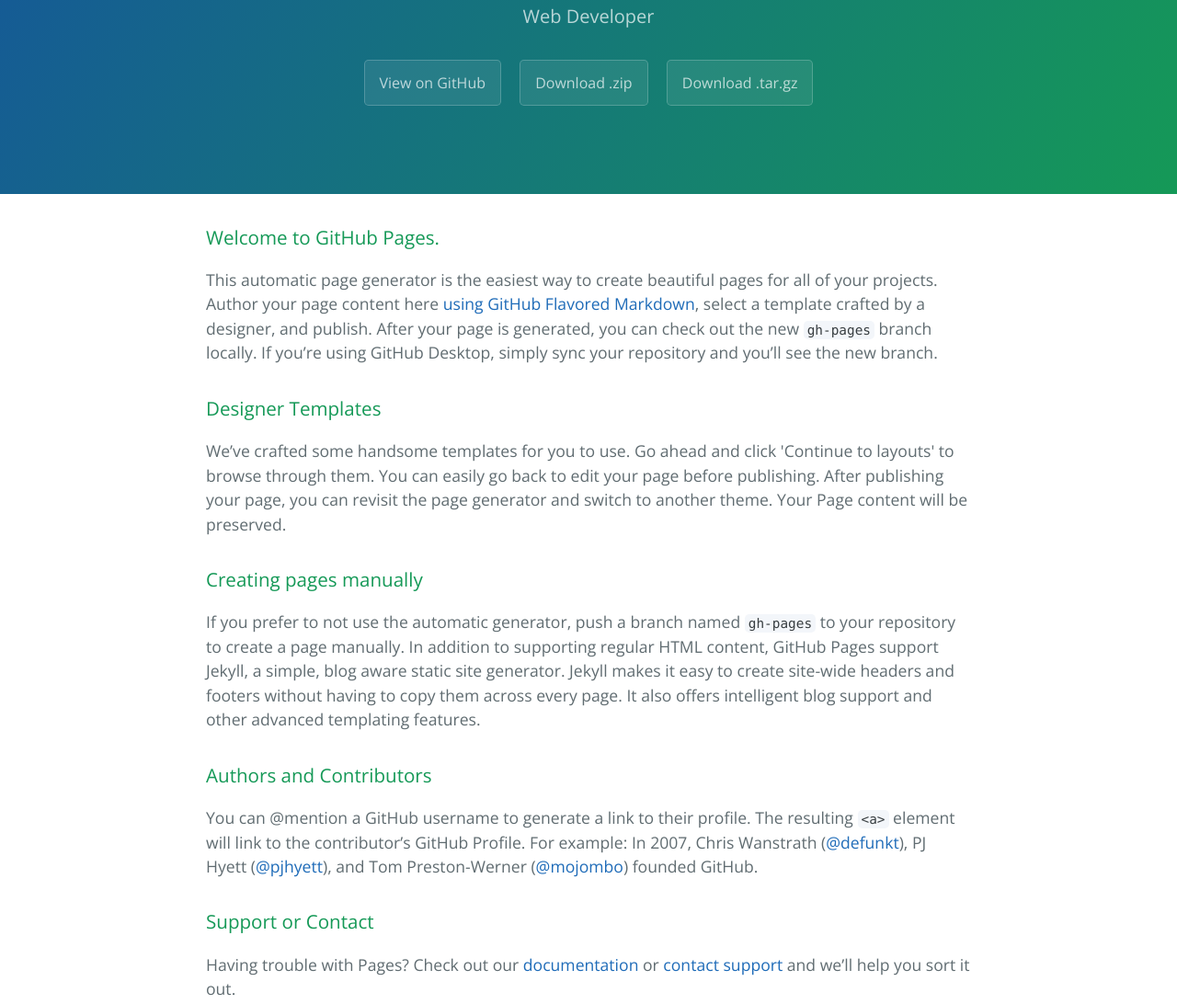
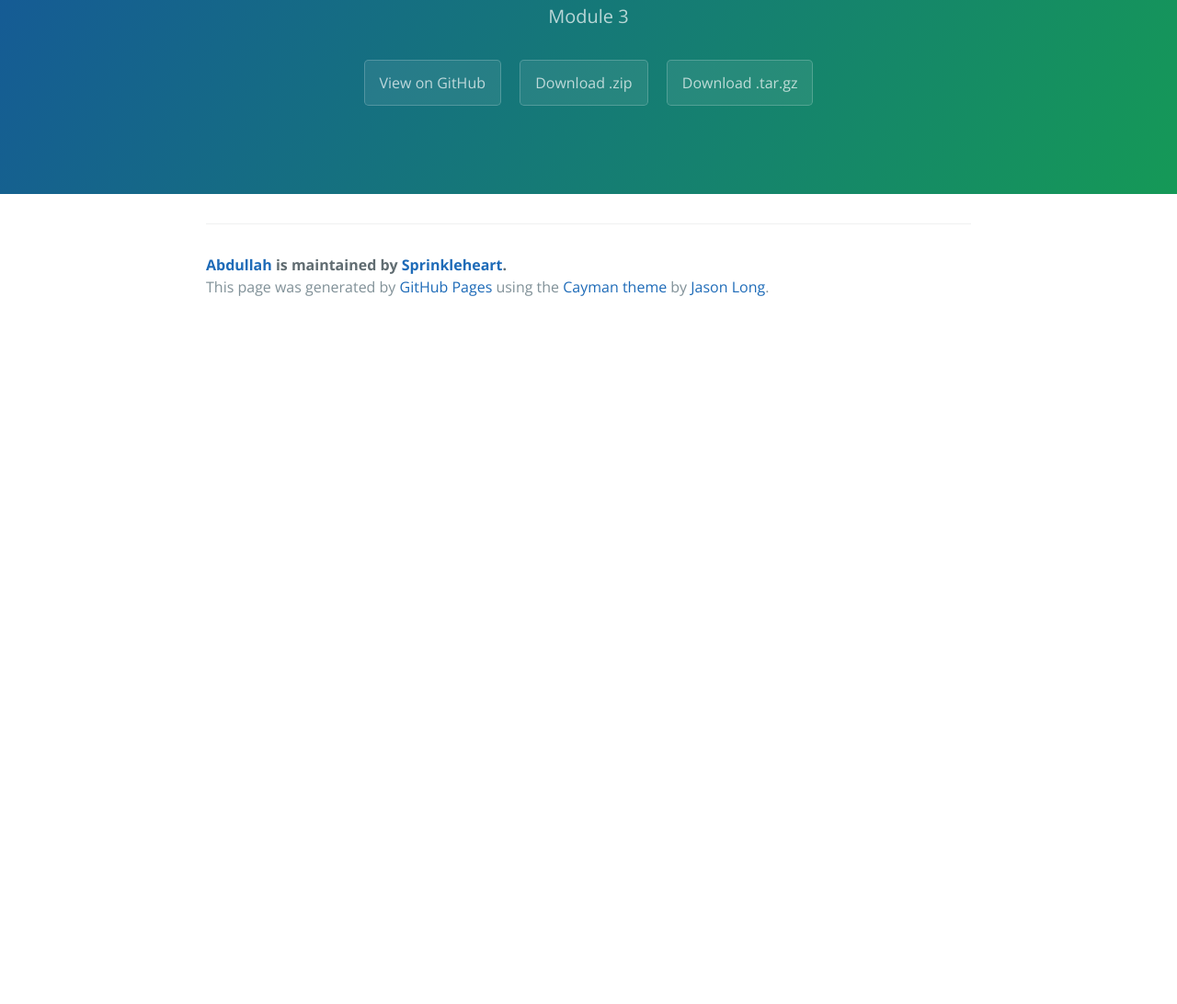
Before and after one commit to Sprinkleheart/Abdullah, a plain HTML site: page index.html in a window 1280 px wide. Shown: the part 172-1264 px from the top of the page at 92% size. After the commit the page ends 800 px from the top, so only its background shows below. Drawn offline with nearby package versions, Linux system fonts and the light colour scheme.

```diff
--- a/index.html
+++ b/index.html
@@ -12,28 +12,14 @@
   <body>
     <section class="page-header">
       <h1 class="project-name">Abdullah</h1>
-      <h2 class="project-tagline">Web Developer</h2>
+      <h2 class="project-tagline">Module 3</h2>
       <a href="https://github.com/Sprinkleheart/Abdullah" class="btn">View on GitHub</a>
       <a href="https://github.com/Sprinkleheart/Abdullah/zipball/master" class="btn">Download .zip</a>
       <a href="https://github.com/Sprinkleheart/Abdullah/tarball/master" class="btn">Download .tar.gz</a>
     </section>
 
     <section class="main-content">
-      <h3>
-<a id="welcome-to-github-pages" class="anchor" href="#welcome-to-github-pages" aria-hidden="true"><span aria-hidden="true" class="octicon octicon-link"></span></a>Welcome to GitHub Pages.</h3>
-<p>This automatic page generator is the easiest way to create beautiful pages for all of your projects. Author your page content here <a href="https://docs.github.com/github/writing-on-github/getting-started-with-writing-and-formatting-on-github/basic-writing-and-formatting-syntax">using GitHub Flavored Markdown</a>, select a template crafted by a designer, and publish. After your page is generated, you can check out the new <code>gh-pages</code> branch locally. If you’re using GitHub Desktop, simply sync your repository and you’ll see the new branch.</p>
-<h3>
-<a id="designer-templates" class="anchor" href="#designer-templates" aria-hidden="true"><span aria-hidden="true" class="octicon octicon-link"></span></a>Designer Templates</h3>
-<p>We’ve crafted some handsome templates for you to use. Go ahead and click 'Continue to layouts' to browse through them. You can easily go back to edit your page before publishing. After publishing your page, you can revisit the page generator and switch to another theme. Your Page content will be preserved.</p>
-<h3>
-<a id="creating-pages-manually" class="anchor" href="#creating-pages-manually" aria-hidden="true"><span aria-hidden="true" class="octicon octicon-link"></span></a>Creating pages manually</h3>
-<p>If you prefer to not use the automatic generator, push a branch named <code>gh-pages</code> to your repository to create a page manually. In addition to supporting regular HTML content, GitHub Pages support Jekyll, a simple, blog aware static site generator. Jekyll makes it easy to create site-wide headers and footers without having to copy them across every page. It also offers intelligent blog support and other advanced templating features.</p>
-<h3>
-<a id="authors-and-contributors" class="anchor" href="#authors-and-contributors" aria-hidden="true"><span aria-hidden="true" class="octicon octicon-link"></span></a>Authors and Contributors</h3>
-<p>You can @mention a GitHub username to generate a link to their profile. The resulting <code>&lt;a&gt;</code> element will link to the contributor’s GitHub Profile. For example: In 2007, Chris Wanstrath (<a class="user-mention" data-hovercard-type="user" data-hovercard-url="/users/defunkt/hovercard" data-octo-click="hovercard-link-click" data-octo-dimensions="link_type:self" href="https://github.com/defunkt">@defunkt</a>), PJ Hyett (<a class="user-mention" data-hovercard-type="user" data-hovercard-url="/users/pjhyett/hovercard" data-octo-click="hovercard-link-click" data-octo-dimensions="link_type:self" href="https://github.com/pjhyett">@pjhyett</a>), and Tom Preston-Werner (<a class="user-mention" data-hovercard-type="user" data-hovercard-url="/users/mojombo/hovercard" data-octo-click="hovercard-link-click" data-octo-dimensions="link_type:self" href="https://github.com/mojombo">@mojombo</a>) founded GitHub.</p>
-<h3>
-<a id="support-or-contact" class="anchor" href="#support-or-contact" aria-hidden="true"><span aria-hidden="true" class="octicon octicon-link"></span></a>Support or Contact</h3>
-<p>Having trouble with Pages? Check out our <a href="https://docs.github.com/pages">documentation</a> or <a href="https://support.github.com/contact">contact support</a> and we’ll help you sort it out.</p>
+
 
       <footer class="site-footer">
         <span class="site-footer-owner"><a href="https://github.com/Sprinkleheart/Abdullah">Abdullah</a> is maintained by <a href="https://github.com/Sprinkleheart">Sprinkleheart</a>.</span>
```
Also changed, not shown: params.json (+1 -1 lines).
